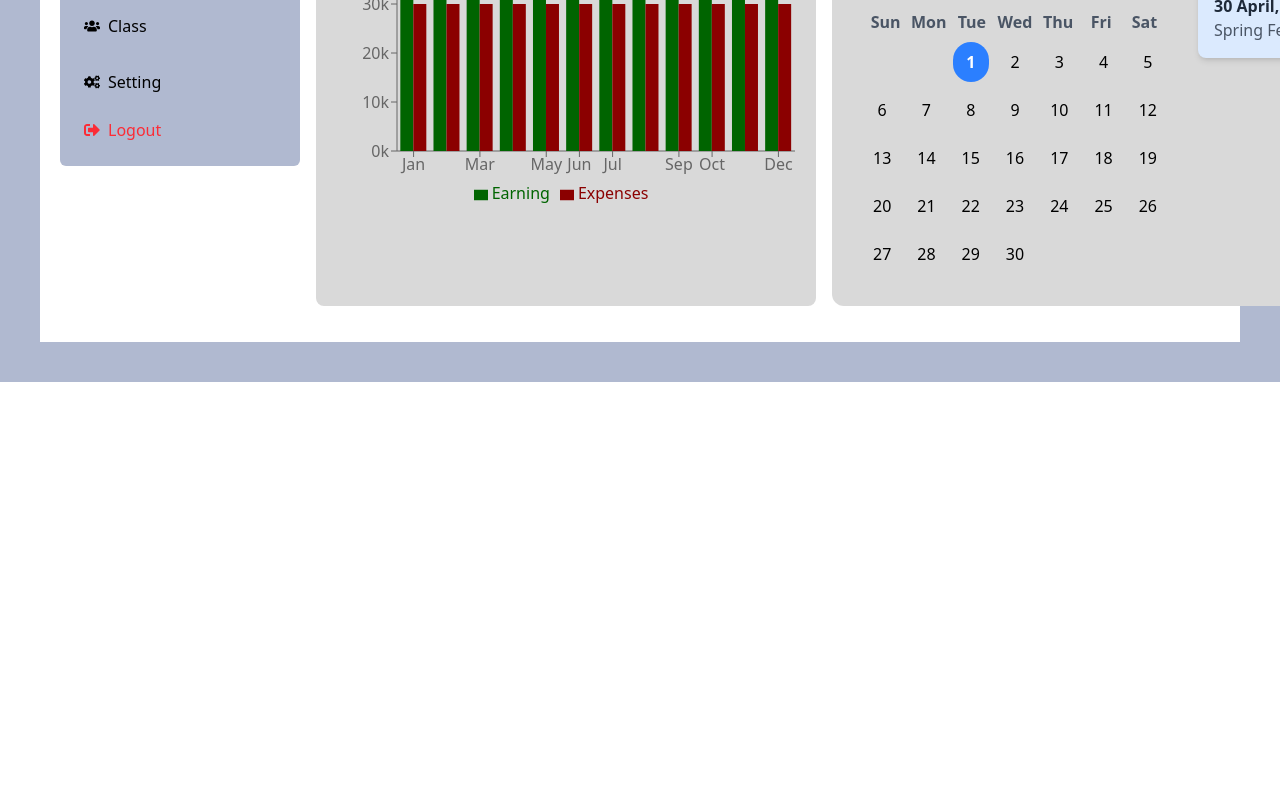
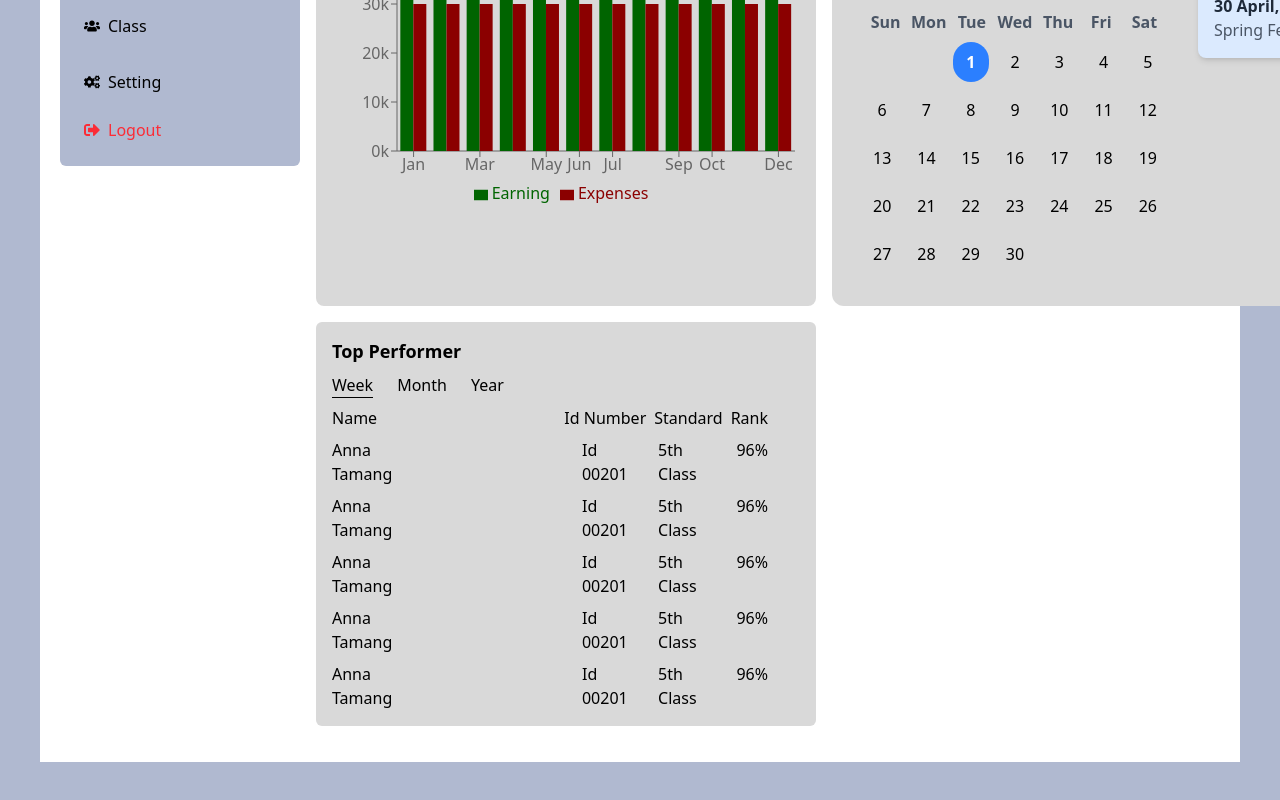
Before and after one commit to sujansijakhow/School-System, a React (Vite) app: page / in a window 1280 px wide. Shown: the part 474-1274 px from the top of the page. Before the commit the page ends 856 px from the top, so only its background shows below. Built offline with nearby package versions, Linux system fonts and the light colour scheme.

Commit message:
Feature updated

```diff
--- a/src/components/HomeHeroSec.jsx
+++ b/src/components/HomeHeroSec.jsx
@@ -3,6 +3,17 @@ import EarningsChart from './EarningChart'
 import EventCalendar from './EventCalendar'
 
 const HomeHeroSec = () => {
+
+  // Top performer Data
+
+  const students = [
+    { name: 'Anna Tamang', id: '00201', class: '5th Class', percentage: '96%' },
+    { name: 'Anna Tamang', id: '00201', class: '5th Class', percentage: '96%' },
+    { name: 'Anna Tamang', id: '00201', class: '5th Class', percentage: '96%' },
+    { name: 'Anna Tamang', id: '00201', class: '5th Class', percentage: '96%' },
+    { name: 'Anna Tamang', id: '00201', class: '5th Class', percentage: '96%' },
+  ];
+
   return (
     <div className='flex flex-col gap-4 p-4 w-[]'>
 
@@ -23,7 +34,40 @@ const HomeHeroSec = () => {
       <div className='flex gap-4'>
         <EarningsChart />
         <EventCalendar />
-            <div>
+
+      </div>
+      <div className='flex '>
+        <div className='flex flex-col gap-2 w-[500px] bg-[#D9D9D9] rounded-md p-4 pr-12'>
+          <h1 className='font-semibold text-[18px]'>Top Performer</h1>
+          <div className='flex gap-6'>
+            <span className='border-b-black border-b'>Week</span>
+            <span>Month</span>
+            <span>Year</span>
+          </div>
+          <div className=' flex justify-between'>
+            <span>Name</span>
+            <div className='flex gap-2'>
+              <span>Id Number</span>
+              <span>Standard</span>
+              <span>Rank</span>
+            </div>
+          </div>
+
+          {students.map((student, index) => {
+            return (
+
+              <div key={index}
+                className='flex gap-38'>
+
+                <span>{student.name}</span>
+                <div className='flex gap-4'>
+                  <span className='flex'>Id {student.id}</span>
+                  <span>{student.class}</span>
+                  <span>{student.percentage}</span>
+                </div>
+              </div>
+            )
+          })}
 
         </div>
       </div>
```
Lines whose indentation alone changed are shown as unchanged.
